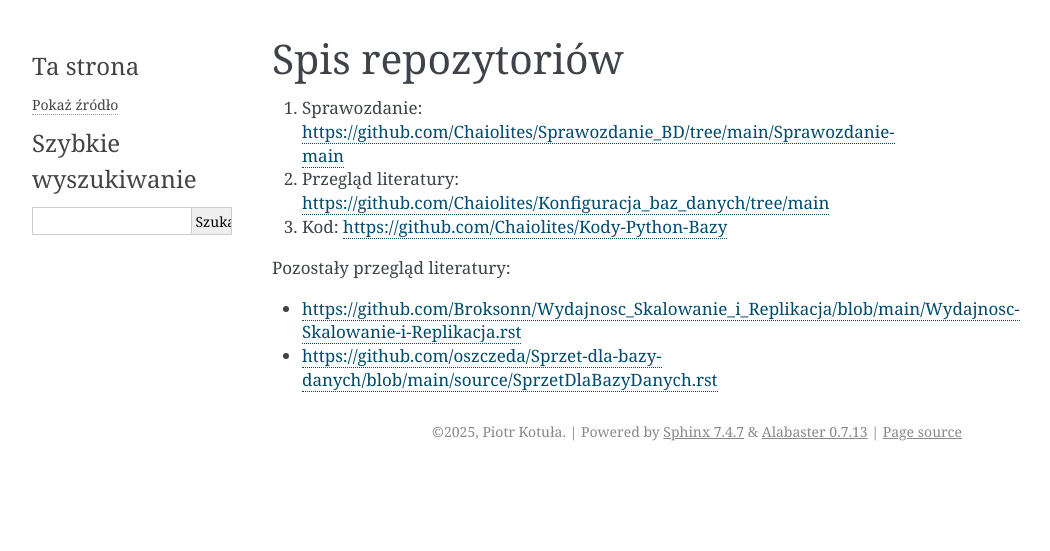
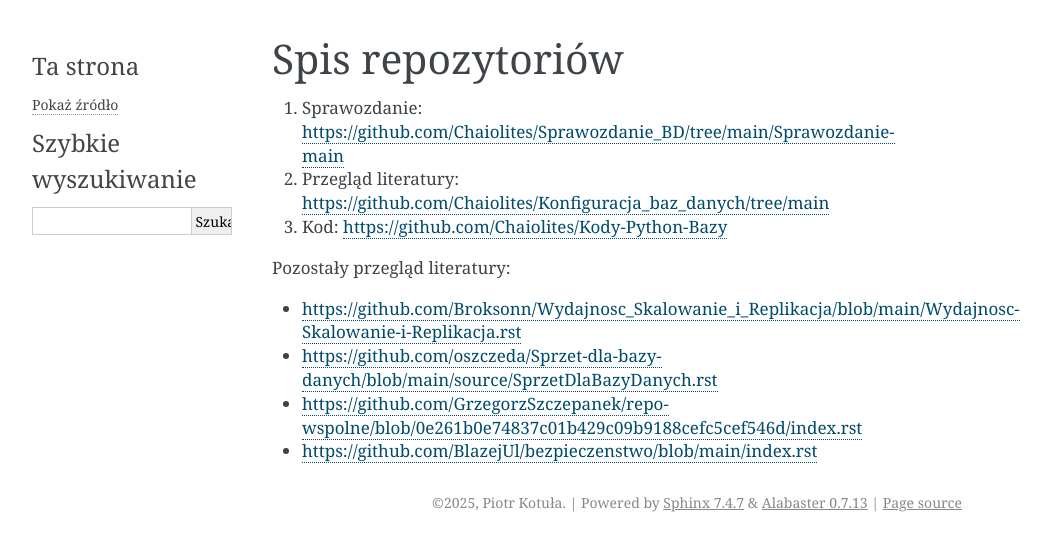
Before and after one commit to Chaiolites/Sprawozdanie_BD, a Sphinx documentation site: the page built from Sprawozdanie-main/source/rozdzial5/index.rst, in a window 1280 px wide. Shown: the top 551 px of the page, without its empty margins (148-1198 px from the left). Built offline with Sphinx 7.4.7, drawn with Linux system fonts in a browser that asks for light colours; pages that are not in the unit, such as notebooks, are missing from menus; some of the changed lines change nothing that is shown.

Commit message:
Update index.rst

```diff
--- a/Sprawozdanie-main/source/rozdzial5/index.rst
+++ b/Sprawozdanie-main/source/rozdzial5/index.rst
@@ -10,3 +10,5 @@ Pozostały przegląd literatury:
 
 * https://github.com/Broksonn/Wydajnosc_Skalowanie_i_Replikacja/blob/main/Wydajnosc-Skalowanie-i-Replikacja.rst
 * https://github.com/oszczeda/Sprzet-dla-bazy-danych/blob/main/source/SprzetDlaBazyDanych.rst
+* https://github.com/GrzegorzSzczepanek/repo-wspolne/blob/0e261b0e74837c01b429c09b9188cefc5cef546d/index.rst
+* https://github.com/BlazejUl/bezpieczenstwo/blob/main/index.rst
```
